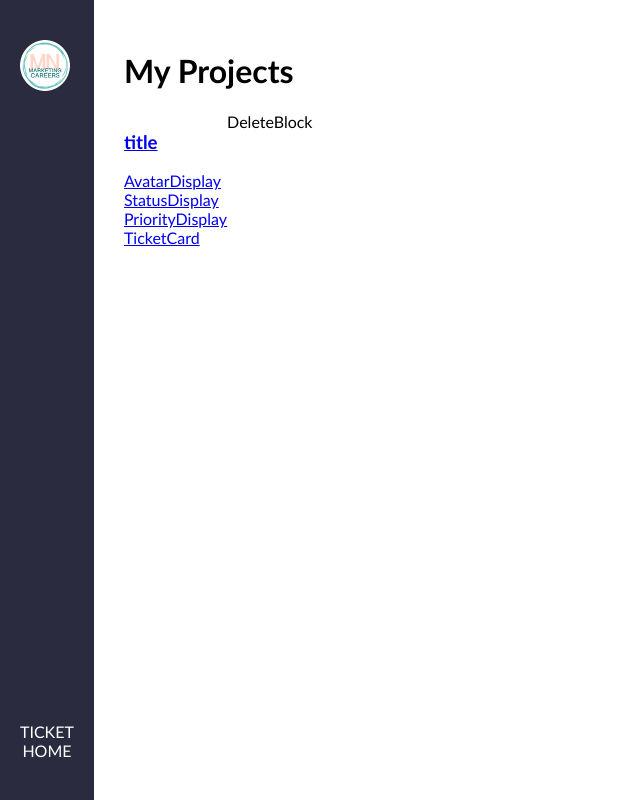
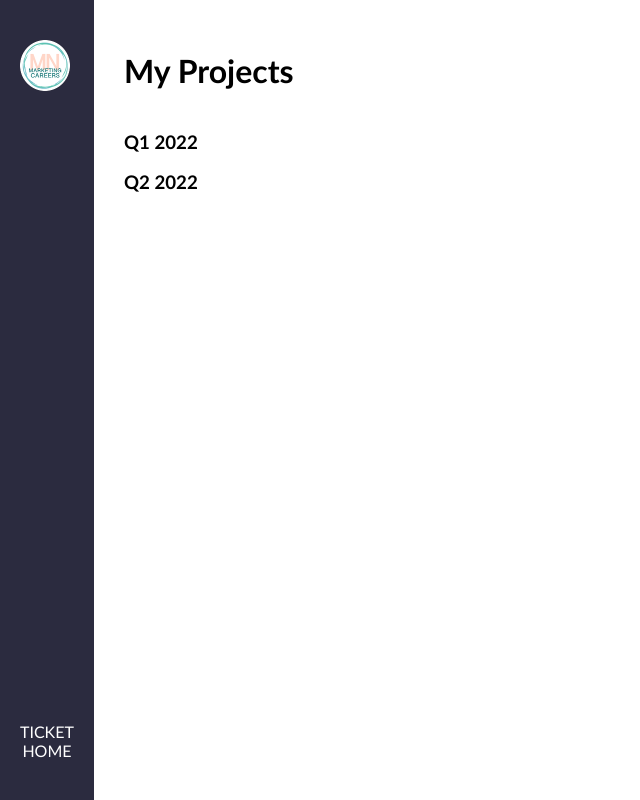
Before and after one commit to franckbushbaum/Client-Management-Platform, a JavaScript app: page / in a window 1280 px wide. Shown: the whole page, without its empty margins (0-640 px from the left). Built offline with nearby package versions, Linux system fonts and the light colour scheme; the HTML template or start-up script is replaced by a standard one.

Commit message:
first map method works.

```diff
--- a/src/components/TicketCard.js
+++ b/src/components/TicketCard.js
@@ -5,18 +5,22 @@ import PriorityDisplay from "./PriorityDisplay";
 import ProgressDisplay from "./ProgressDisplay";
 import DeleteBlock from "./DeleteBlock";
 
-const TicketCard = () => {
+const TicketCard = ({ color, ticket }) => {
+
+    console.log('color', color);
+    console.log('ticket', ticket);
+
     return(
         <>
         <div className="ticket-card">
-                <Link>
+                {/* <Link> */}
                 <div className="ticket-color"></div>
-                    <h3>title</h3>
+                    <h3>{ticket.title}</h3>
                     <AvatarDisplay />
                     <StatusDisplay />
                     <PriorityDisplay />
                     <ProgressDisplay />
-                </Link>
+                {/* </Link> */}
                 <DeleteBlock />
         </div>
         </>
--- a/src/pages/Dashboard.js
+++ b/src/pages/Dashboard.js
@@ -55,23 +55,30 @@ const Dashboard = () => {
     ]
 
     //1 Find all unique Category in the array.
+    //2 and how do we et the unique categories, well all im going to do is go into the data, if data exist, go into each object
+    //2 get the category of each object.
+    //2 new Set is looking for all unique values and putting them in an array.
 
-    // const uniqueCategories = [
-    //     ...new Set(data?.map(({ category }) => category))
-    // ]
+    const uniqueCategories = [
+        ...new Set(data?.map(({ category }) => category))
+    ]
 
-    //2 Seperate by Category
+    //3 Seperate by Category
 
+    //4 LEFT OF THE = NAME THAT IS BEING PASSED DOWN
+    //5 RIGHT: WHAT IS IT CALLED HERE.
 
     return(
-        <>
         <div className="dashboard">
             <h1>My Projects</h1>
             <div className="ticket-container">
-                <TicketCard />
+                {data && uniqueCategories?.map((uniqueCategory, categoryIndex) => (
+                    <div key={categoryIndex}>
+                        <h3>{uniqueCategory}</h3>
+                    </div>
+                ))}
             </div>
         </div>
-        </>
     )
 }
 
```
